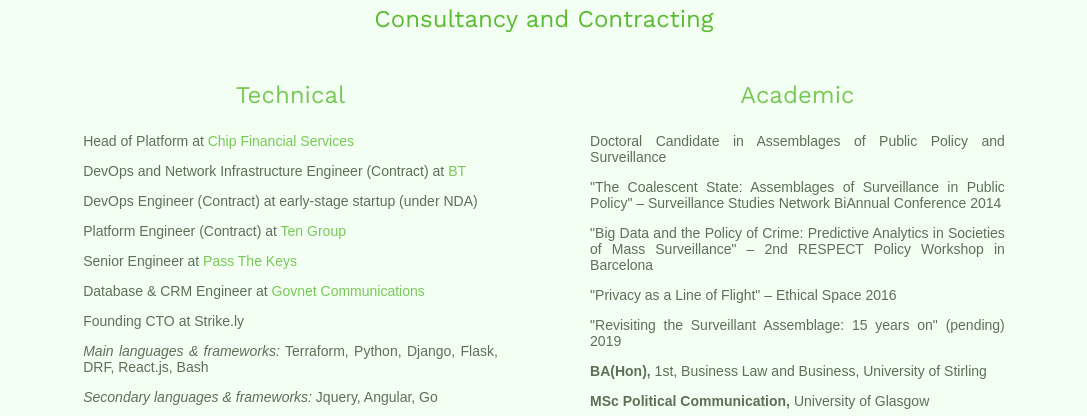
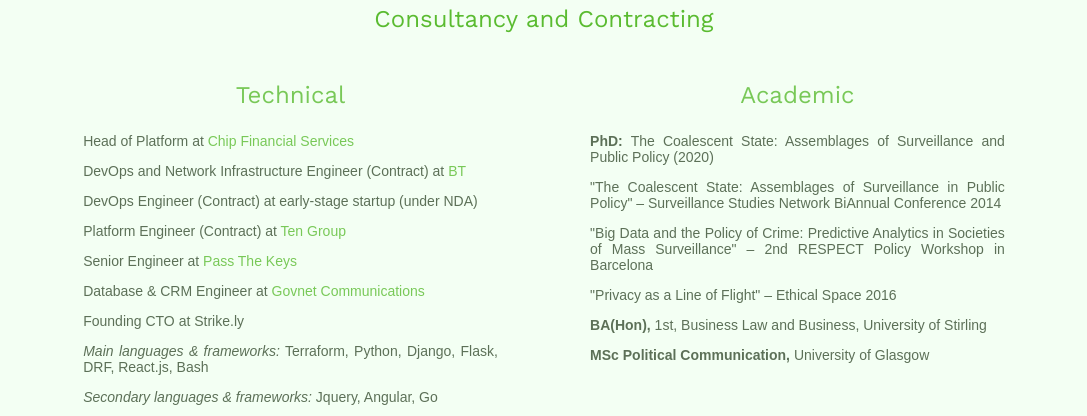
Before and after one commit to iamwithnail/iamwithnail.github.io, a plain HTML site: page index.html in a window 1280 px wide. Shown: the part 375-791 px from the top of the page, without its empty margins (96-1183 px from the left). Drawn offline with nearby package versions, Linux system fonts and the light colour scheme; a script that the page names is missing.

Commit message:
Update academias.

```diff
--- a/index.html
+++ b/index.html
@@ -67,7 +67,7 @@
           <ul>
             <li>
               <h3>Academic</h3>
-                <p>Doctoral Candidate in Assemblages of Public Policy and Surveillance</p>
+                <p><strong>PhD:</strong> The Coalescent State: Assemblages of Surveillance and Public Policy (2020)</p>
                 <p>"The Coalescent State: Assemblages of Surveillance in Public
                 Policy" &ndash; Surveillance Studies Network BiAnnual Conference
                 2014</p>
@@ -76,7 +76,6 @@
                 in Barcelona</p>
                 <p>"Privacy as a Line of Flight" &ndash; Ethical Space 2016</p>
 
-                <p>"Revisiting the Surveillant Assemblage: 15 years on" (pending) 2019</p>
               <p><strong>BA(Hon),</strong> 1st, Business Law and Business, University of Stirling</p>
               <p><strong>MSc Political Communication,</strong> University of Glasgow</p>
             </li>
```
